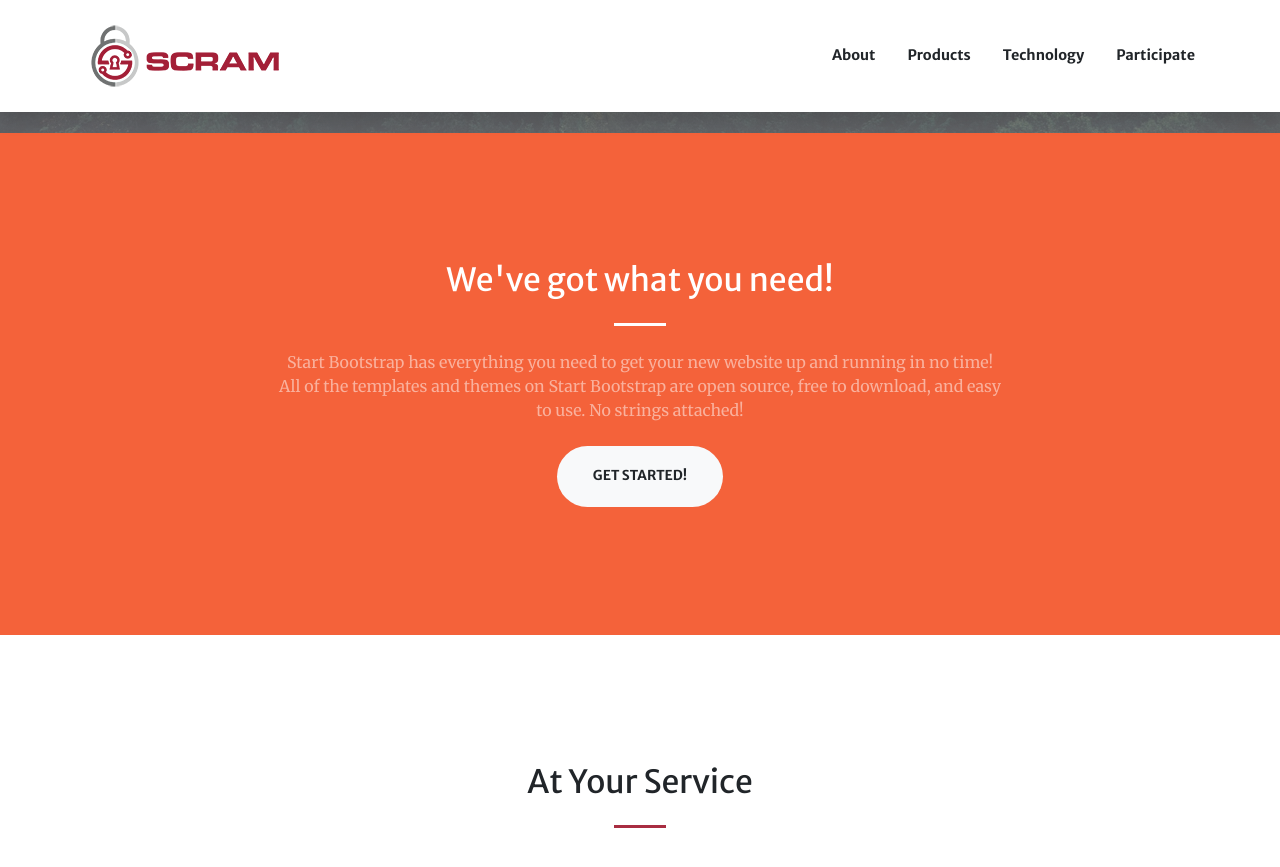
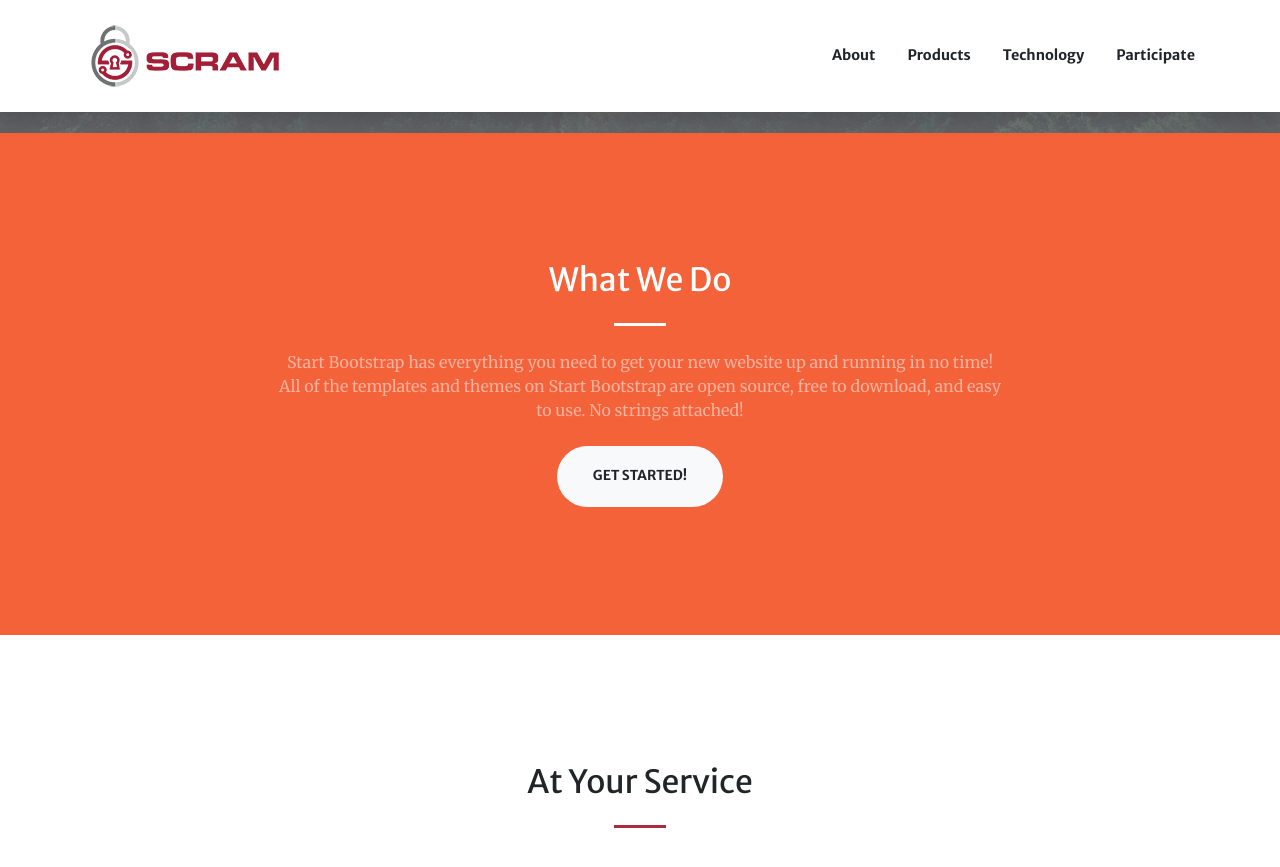
Before and after one commit to jisqyv/MIT, a Jekyll site: the page built from index.md, in a window 1280 px wide and 900 px high, scrolled down 767 px. Shown: the top 867 px of the window. Built offline with Jekyll 4.4.1, drawn with Linux system fonts in a browser that asks for light colours; nearby versions of some CDN libraries.

Commit message:
Update index.md

```diff
--- a/index.md
+++ b/index.md
@@ -13,7 +13,7 @@ sections:
   - type: call-to-action.html
     section_id: about
     background_style: bg-primary
-    title: We've got what you need!
+    title: What We Do
     text: Start Bootstrap has everything you need to get your new website up and running in no time! All of the templates and themes on Start Bootstrap are open source, free to download, and easy to use. No strings attached!
     actions:
       - title: Get Started!
```
